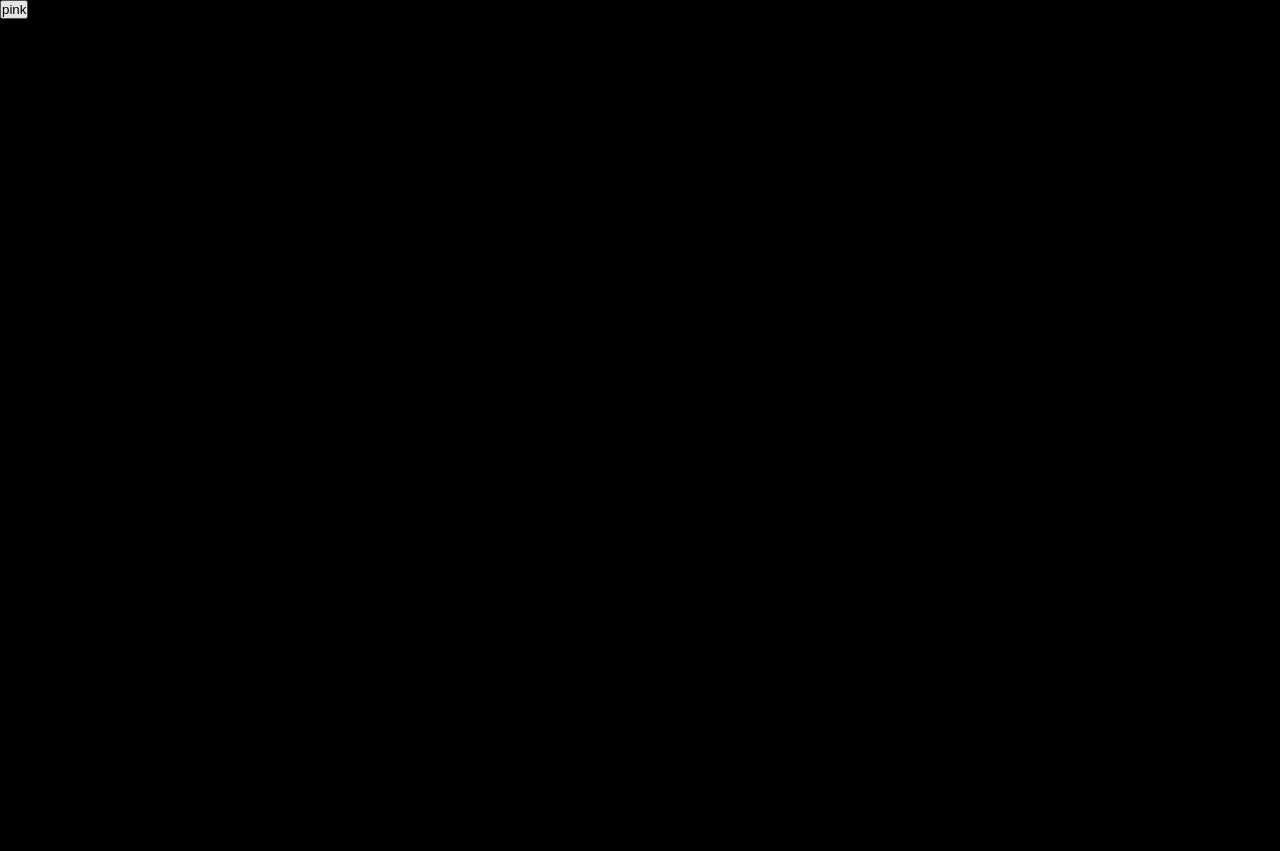
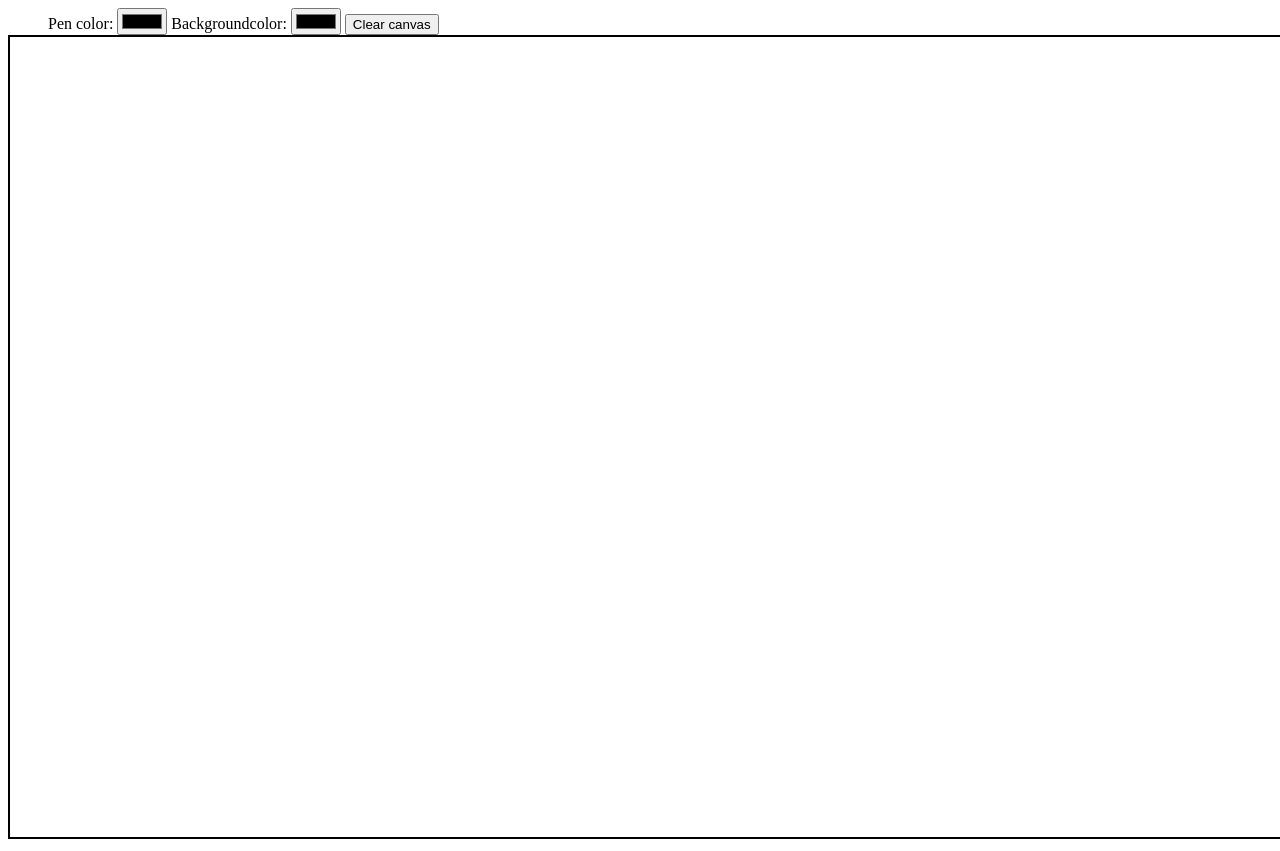
Before and after one commit to NayakTheCoder/MyDrawingApp, a plain HTML site: page index.html in a window 1280 px wide. Before the commit the page ends 827 px from the top, so only its background shows below. Drawn offline with Linux system fonts and the light colour scheme.

Commit message:
Update index.html

```diff
--- a/index.html
+++ b/index.html
@@ -3,64 +3,71 @@
 <head>
     <meta charset="UTF-8">
     <meta name="viewport" content="width=device-width, initial-scale=1.0">
-    <title style="color: blue;">Drawing App</title>
+    <title>Drawing App</title>
     <style>
-    *{
-    margin: 0;
-    padding: 0;
-    box-sizing: border-box;
-}
-#canvas {
-    border: 2px solid black;
-    cursor:crosshair;
+        #canvas{
+            border: 2px solid black;
+            cursor: crosshair;
+        }
+        #div1{
+            padding-left:40px
+        }
 
-}
-        </style>
-        <script>
-          window.addEventListener("load",()=>{
-    const canvas  = document.querySelector("#canvas");
-    const ctx = canvas.getContext("2d");
-    //resize
-    canvas.height = window.innerHeight;
-    canvas.width = window.innerWidth;
-    //functions
-    let painting = false;
 
-    function startPosition(){
+    </style>
+</head>
+<body>
+    <div id="div1">
+        Pen color: <input type="color" id="color"><span>   </span>Backgroundcolor: <input type="color" id="back-color"> <button type="button" onclick="myfunction()">Clear canvas</button>
+    </div>
+<canvas id="canvas" </canvas>
+</body>
+<script>
+    let canvas = document.getElementById("canvas");
+    let ctx = canvas.getContext("2d");
+     let color =document.getElementById("color");
+     let back = document.getElementById("back-color");
+
+     // declairng the height and the width of the canvas
+canvas.height = innerHeight;
+canvas.width = innerWidth;
+
+
+// all the functions go in here , intially the painting is set to false  . when the painting begins  ,the drawing begins
+    let painting =false;
+
+    function start(){
         painting = true;
     }
-    function finishedPosition(){
+    function finish(){
         painting = false;
         ctx.beginPath();
     }
+    // as give in the evente listener  , when the mouse "moves" over the canvas  ,the event takes place and the draw function is executed where the event occurs
     function draw(e){
-        if(!painting) return;
-        ctx.lineWidth = 4;
+        if(!painting){
+            return;
+        }
+        ctx.lineWidth = 5;
         ctx.lineCap = "round";
         ctx.lineTo(e.clientX,e.clientY);
-        ctx.strokeStyle = 'blue';
+        ctx.strokeStyle = color.value;
         ctx.stroke();
         ctx.beginPath();
-        ctx.lineTo(e.clientX,e.clientY);
-    }
-    //listen
-    canvas.addEventListener('mousedown',startPosition);
-    canvas.addEventListener('mouseup',finishedPosition);
-    canvas.addEventListener('mousemove',draw);
-})
-        </script>
-
-</head>
-<body style="background-color: black;">
- <button type="button" id="but" onclick="myfunction1()">pink</button>
-    <canvas id = "canvas"></canvas>
+        ctx.moveTo(e.clientX,e.clientY);
+        canvas.style.backgroundColor = back.value;
 
 
-</body>
-    <script>
-       function myfunction1(){
-        document.body.style.backgroundColor = ("pink");
+    }
+  // as the button "clear canvas" is dedicated to clearing the canvas  . when the button is clicked  , the canvas is cleared .
+  function myfunction(){
+     ctx.clearRect(0,0,canvas.width,canvas.height);
+  }
+    // adding event listeners  , when a particular event occurs , a particular function is called .
 
-    }
-    </script>
+    canvas.addEventListener("mousedown",start);
+    canvas.addEventListener("mouseup",finish);
+    canvas.addEventListener("mousemove",draw);
+
+</script>
 </html>
```
